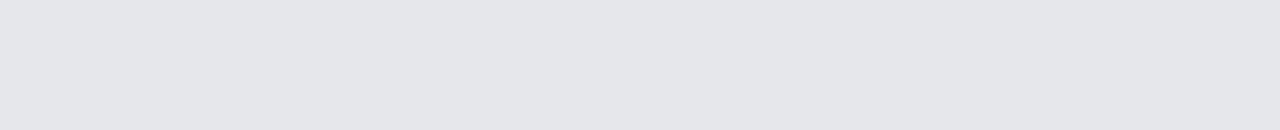
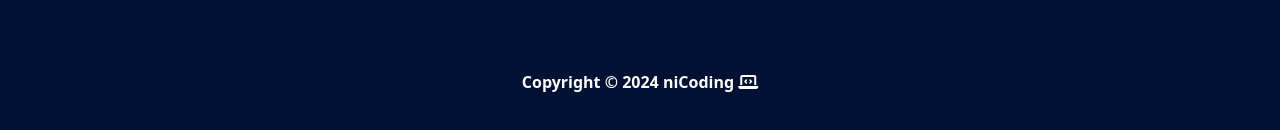
Before and after one commit to Nicoding-89/01_url_shortener, a React (Vite) app in the folder frontend/: page / in a window 1280 px wide. Shown: the part 1400-1530 px from the top of the page. Before the commit the page ends 1390 px from the top, so only its background shows below. Built offline with nearby package versions, Linux system fonts and the light colour scheme; no server answers.

Commit message:
Add Footer component and its style

```diff
--- a/frontend/src/App.jsx
+++ b/frontend/src/App.jsx
@@ -1,4 +1,5 @@
 import './App.css'
+import Footer from './components/Footer'
 import Header from './components/Header'
 import Urlshortener from './components/UrlShortener'
 
@@ -7,6 +8,7 @@ function App() {
     <>
       <Header />
       <Urlshortener />
+      <Footer />
     </>
   )
 }
--- /dev/null
+++ b/frontend/src/components/Footer.jsx
@@ -0,0 +1,14 @@
+import React from 'react'
+import '../styles/Footer.css'
+
+const Footer = () => {
+  return (
+    <section className='footer'>
+      <p className='footer_text'>
+        Copyright © 2024 niCoding <i className="fa-solid fa-laptop-code"></i>
+      </p>
+    </section>
+  )
+}
+
+export default Footer
--- /dev/null
+++ b/frontend/src/styles/Footer.css
@@ -0,0 +1,11 @@
+section.footer {
+  background-color: #001133;
+  color: #ffffff;
+  padding: 5rem 5%;
+  text-align: center;
+  font-weight: bolder;
+}
+
+.footer p {
+  margin: 0;
+}
```
